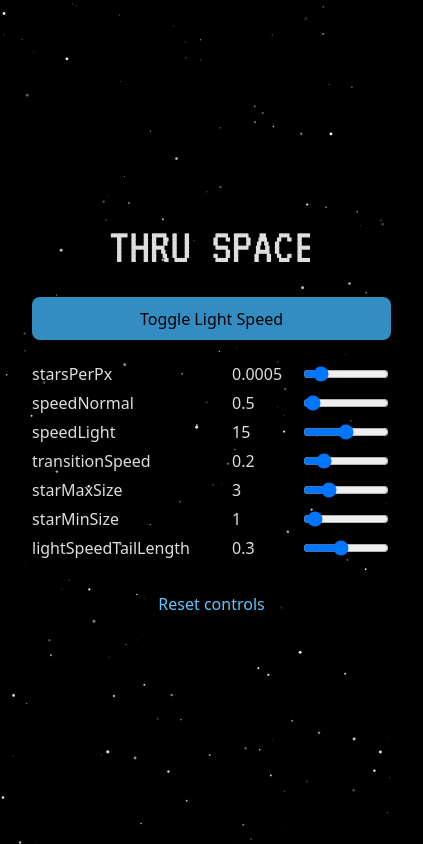
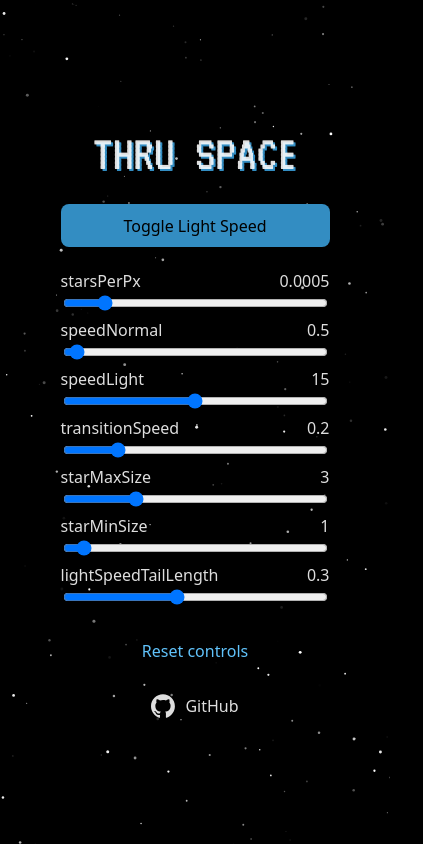
Before and after one commit to gVguy/thru-space, a website built with Vite: page index.html in a window 390 px wide. Shown: the whole page, 423 px wide, since content can reach past the window. Built offline with nearby package versions, Linux system fonts and the light colour scheme.

Commit message:
add repo

```diff
--- a/index.html
+++ b/index.html
@@ -12,6 +12,10 @@
       <button id="toggle">Toggle Light Speed</button>
       <div id="opts"></div>
       <button id="reset">Reset controls</button>
+      <a id="github" href="https://github.com/gVguy/thru-space">
+        <svg width="24" height="24" viewBox="0 0 98 96" xmlns="http://www.w3.org/2000/svg"><path fill-rule="evenodd" clip-rule="evenodd" d="M48.854 0C21.839 0 0 22 0 49.217c0 21.756 13.993 40.172 33.405 46.69 2.427.49 3.316-1.059 3.316-2.362 0-1.141-.08-5.052-.08-9.127-13.59 2.934-16.42-5.867-16.42-5.867-2.184-5.704-5.42-7.17-5.42-7.17-4.448-3.015.324-3.015.324-3.015 4.934.326 7.523 5.052 7.523 5.052 4.367 7.496 11.404 5.378 14.235 4.074.404-3.178 1.699-5.378 3.074-6.6-10.839-1.141-22.243-5.378-22.243-24.283 0-5.378 1.94-9.778 5.014-13.2-.485-1.222-2.184-6.275.486-13.038 0 0 4.125-1.304 13.426 5.052a46.97 46.97 0 0 1 12.214-1.63c4.125 0 8.33.571 12.213 1.63 9.302-6.356 13.427-5.052 13.427-5.052 2.67 6.763.97 11.816.485 13.038 3.155 3.422 5.015 7.822 5.015 13.2 0 18.905-11.404 23.06-22.324 24.283 1.78 1.548 3.316 4.481 3.316 9.126 0 6.6-.08 11.897-.08 13.526 0 1.304.89 2.853 3.316 2.364 19.412-6.52 33.405-24.935 33.405-46.691C97.707 22 75.788 0 48.854 0z" fill="currentColor"/></svg>
+        GitHub
+      </a>
     </div>
     <script type="module" src="/src/demo.ts"></script>
   </body>
--- a/package.json
+++ b/package.json
@@ -3,6 +3,11 @@
   "description": "Travel through space at light speed!",
   "version": "0.0.1",
   "type": "module",
+  "author": "Ivan Che",
+  "repository": {
+    "type": "git",
+    "url": "git+https://github.com/gVguy/thru-space.git"
+  },
   "scripts": {
     "dev": "vite",
     "build": "tsc && vite build",
--- a/src/style.css
+++ b/src/style.css
@@ -28,6 +28,7 @@ h1 {
   line-height: 1.1;
   margin: 0;
   font-family: VT323;
+  text-shadow: #338dc2 2px 2px 0;
 }
 
 #app {
@@ -75,6 +76,18 @@ button:hover {
   grid-template-columns: 200px 69px 90px;
   text-align: left;
 }
+@media screen and (max-width: 500px) {
+  #opts label {
+    display: grid;
+    grid-template-columns: 200px 69px;
+  }
+  #opts input {
+    grid-column: 1 / span 2;
+  }
+  #opts span {
+    text-align: right;
+  }
+}
 
 #reset {
   background: none;
@@ -85,3 +98,11 @@ button:hover {
 #toggle {
   width: 100%;
 }
+
+#github {
+  display: flex;
+  align-items: center;
+  gap: 10px;
+  color: inherit;
+  text-decoration: none;
+}
```
